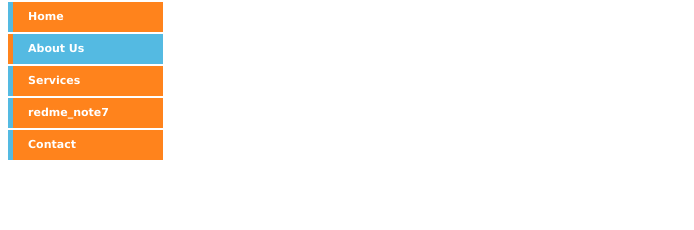
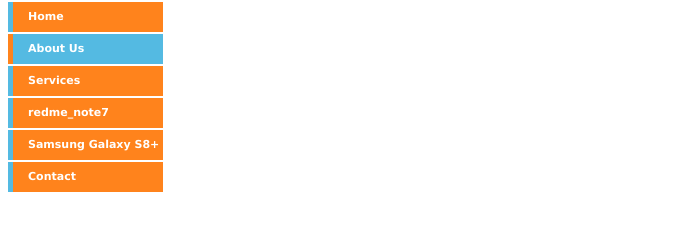
Before and after one commit to giuseppecurro/cellulari, a plain HTML site: page index.html in a window 1280 px wide. Shown: the part 64-294 px from the top of the page, without its empty margins (0-694 px from the left). Drawn offline with Linux system fonts and the light colour scheme.

Commit message:
Denaro Antonino inserimento voce menù

```diff
--- a/index.html
+++ b/index.html
@@ -59,6 +59,8 @@
 
     <li><a href="curro.html">redme_note7</a></li>
 
+    <li><a href="Denaro Antonino.html">Samsung Galaxy S8+</a></li>
+
     <li><a href="#">Contact</a></li>
 
 </ul>
```
